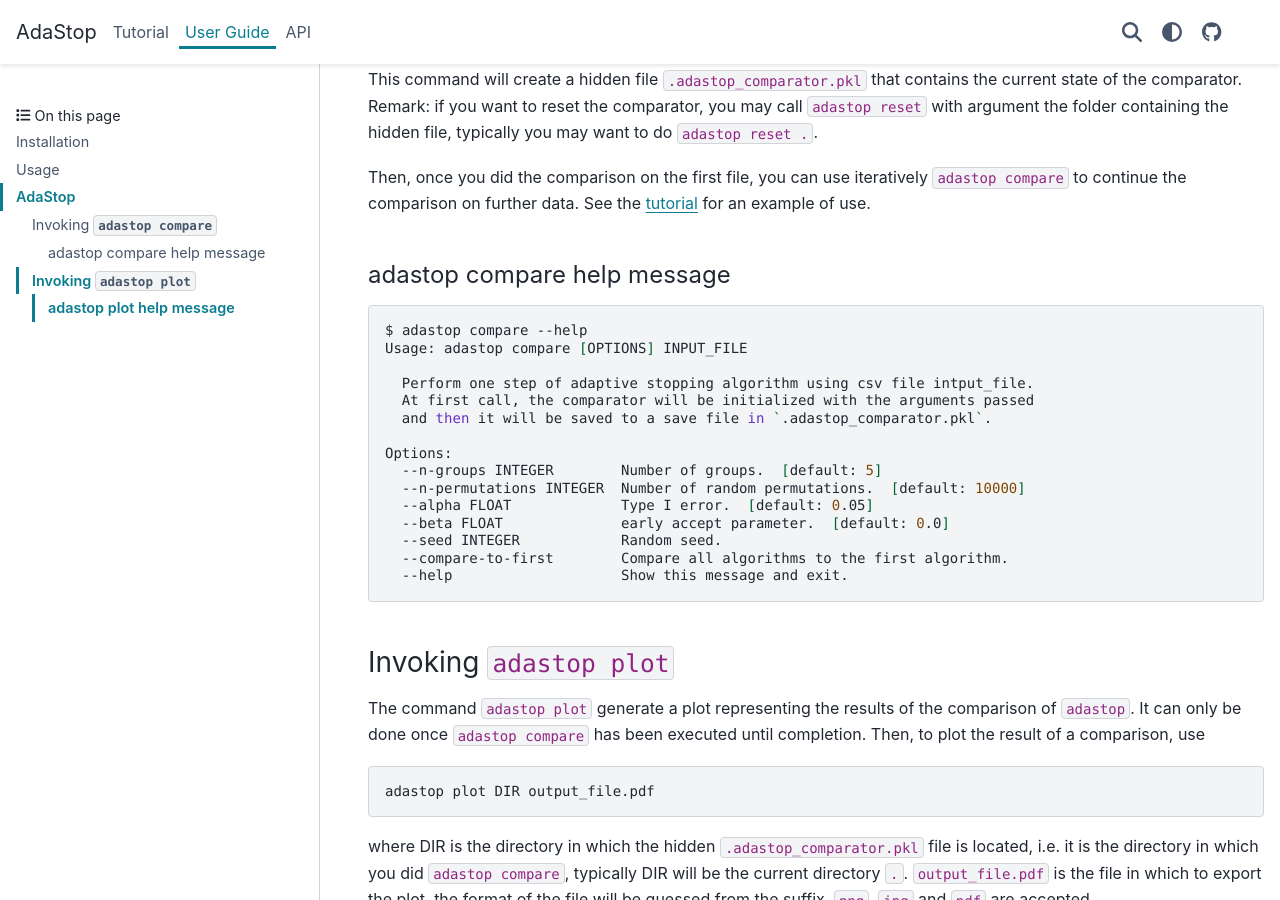
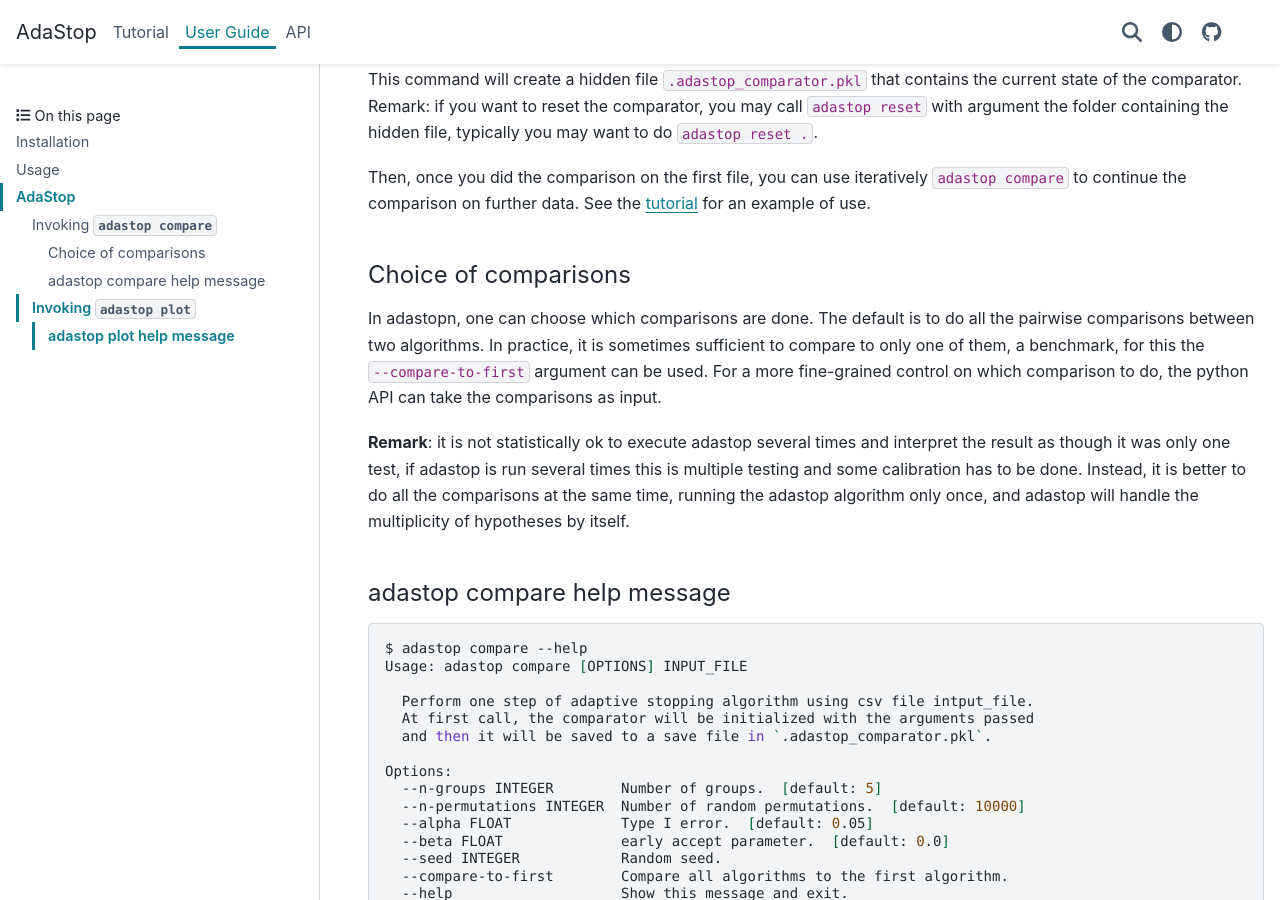
Before and after one commit to TimotheeMathieu/adastop, a Sphinx documentation site: the page built from docs/user_guide.md, in a window 1280 px wide and 900 px high, scrolled down 1572 px. Built offline with Sphinx 7.4.7 and the PyData theme 0.15.4, drawn with Linux system fonts in a browser that asks for light colours.

Commit message:
add warning multiple test

```diff
--- a/docs/user_guide.md
+++ b/docs/user_guide.md
@@ -58,6 +58,11 @@
 
 Then, once you did the comparison on the first file, you can use iteratively `adastop compare` to continue the comparison on further data. See the [tutorial](Tutorial) for an example of use.
 
+#### Choice of comparisons
+
+In adastopn, one can choose which comparisons are done. The default is to do all the pairwise comparisons between two algorithms. In practice, it is sometimes sufficient to compare to only one of them, a benchmark, for this the `--compare-to-first` argument can be used. For a more fine-grained control on which comparison to do, the python API can take the comparisons as input.
+
+**Remark**: it is not statistically ok to execute adastop several times and interpret the result as though it was only one test, if adastop is run several times this is multiple testing and some calibration has to be done. Instead, it is better to do all the comparisons at the same time, running the adastop algorithm only once, and adastop will handle the multiplicity of hypotheses by itself.
 
 #### adastop compare help message
 
```
